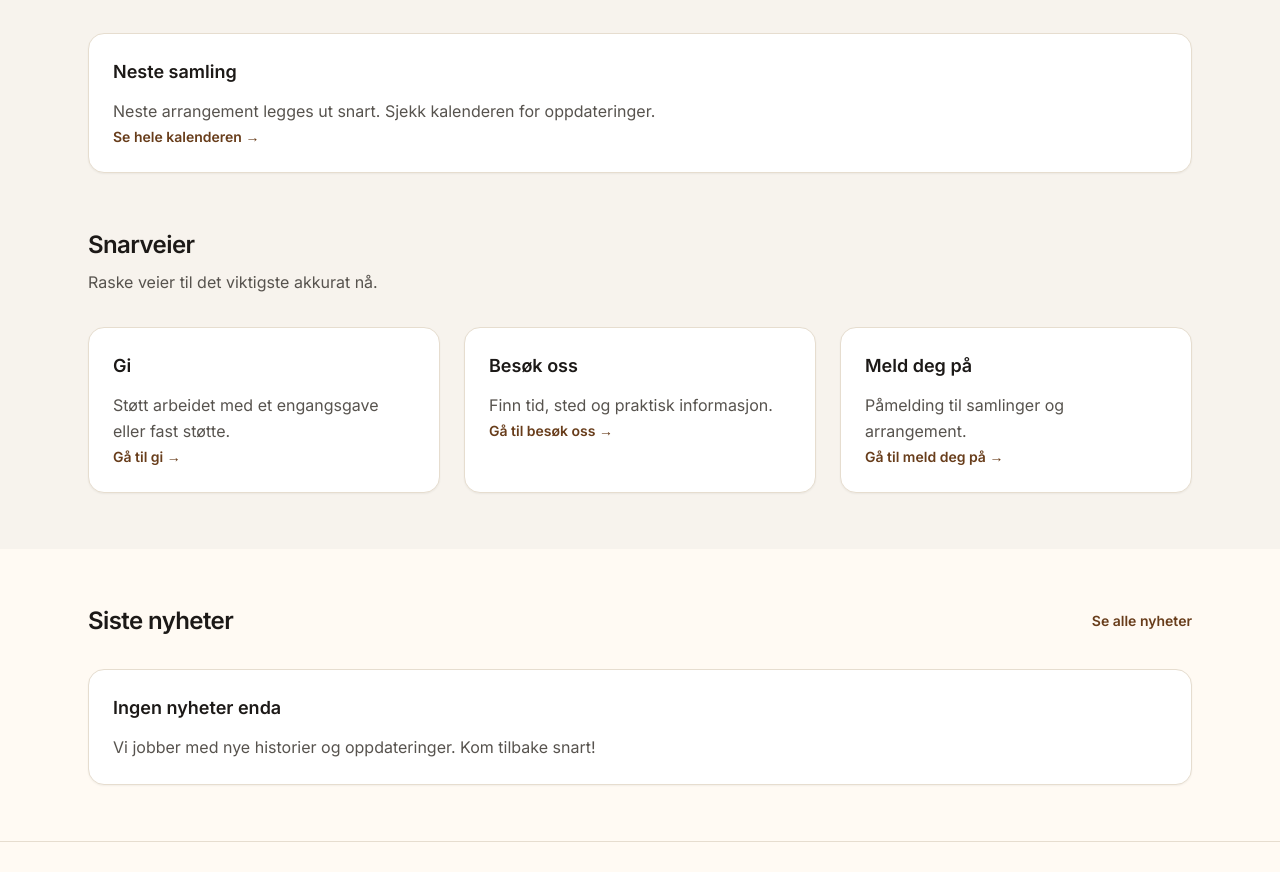
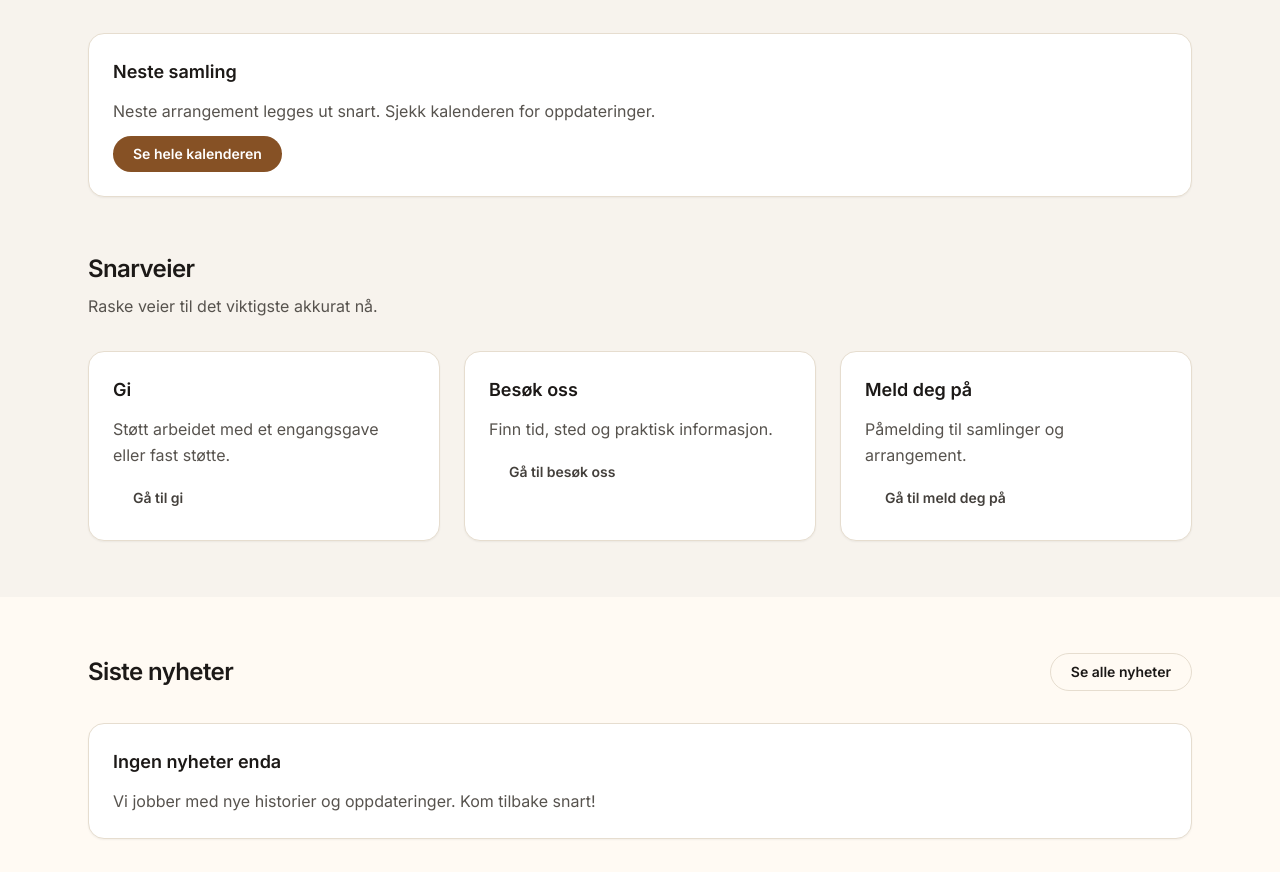
Before and after one commit to basstian-ai/CMS, a Next.js app: page / in a window 1280 px wide. Shown: the part 610-1482 px from the top of the page. Built offline with nearby package versions, Linux system fonts and the light colour scheme; no server answers; the database is empty; grey boxes are pictures that could not be loaded.

Commit message:
Unify public CTA hierarchy with shared button variants

```diff
--- a/app/(public)/kalender/page.tsx
+++ b/app/(public)/kalender/page.tsx
@@ -2,6 +2,7 @@ import type { Metadata } from "next";
 import { cookies } from "next/headers";
 import Link from "next/link";
 
+import { buttonVariants } from "@/components/ui/button";
 import { Card } from "@/components/ui/card";
 import { BodyText, Heading } from "@/components/ui/typography";
 import { getUpcomingEvents, normalizeLocale, resolveLocalizedField } from "@/lib/data";
@@ -85,8 +86,8 @@ export default async function CalendarPage({ searchParams }: CalendarPageProps)
                   ) : null}
                 </div>
                 <BodyText>{description}</BodyText>
-                <Link className="text-sm font-semibold text-brand-700" href={`/kalender/${event.slug}`}>
-                  Les mer →
+                <Link className={buttonVariants("ghost")} href={`/kalender/${event.slug}`}>
+                  Les mer
                 </Link>
               </Card>
             );
--- a/app/(public)/nyheter/page.tsx
+++ b/app/(public)/nyheter/page.tsx
@@ -2,6 +2,7 @@ import type { Metadata } from "next";
 import { cookies } from "next/headers";
 import Link from "next/link";
 
+import { buttonVariants } from "@/components/ui/button";
 import { Card } from "@/components/ui/card";
 import { BodyText, Heading } from "@/components/ui/typography";
 import { getPublishedPosts, normalizeLocale, resolveLocalizedField } from "@/lib/data";
@@ -64,8 +65,8 @@ export default async function NewsPage({ searchParams }: NewsPageProps) {
                   <h2 className="text-lg font-semibold text-stone-900">{title}</h2>
                   <BodyText>{excerpt}</BodyText>
                 </div>
-                <Link className="text-sm font-semibold text-brand-700" href={`/nyheter/${post.slug}`}>
-                  Les mer →
+                <Link className={buttonVariants("ghost")} href={`/nyheter/${post.slug}`}>
+                  Les mer
                 </Link>
               </Card>
             );
--- a/app/(public)/page.tsx
+++ b/app/(public)/page.tsx
@@ -3,6 +3,7 @@ import type { Route } from "next";
 import { cookies } from "next/headers";
 import Link from "next/link";
 
+import { buttonVariants } from "@/components/ui/button";
 import { Card } from "@/components/ui/card";
 import { BodyText, Heading, Subheading } from "@/components/ui/typography";
 import {
@@ -21,14 +22,6 @@ const quickLinks: Array<{ title: string; description: string; href: Route }> = [
 ];
 
 const fallbackLocale = "no";
-
-const buttonBaseClasses =
-  "inline-flex items-center justify-center rounded-full px-5 py-2 text-sm font-semibold transition";
-const buttonVariants = {
-  primary: "bg-brand-600 text-white hover:bg-brand-700",
-  secondary: "bg-[#fffaf3] text-stone-900 border border-[#e6ddcf] hover:bg-[#f2e9dc]",
-  ghost: "text-stone-700 hover:bg-[#efe5d8]",
-};
 
 const formatEventDate = (date: string) =>
   new Intl.DateTimeFormat("nb-NO", {
@@ -74,13 +67,13 @@ export default async function HomePage({ searchParams }: HomePageProps) {
             </BodyText>
             <div className="flex flex-wrap gap-3">
               <Link
-                className={`${buttonBaseClasses} ${buttonVariants.primary}`}
+                className={buttonVariants("primary")}
                 href="/kalender"
               >
                 Se kalender
               </Link>
               <Link
-                className={`${buttonBaseClasses} ${buttonVariants.secondary}`}
+                className={buttonVariants("secondary")}
                 href="/kontakt"
               >
                 Bli med i fellesskapet
@@ -96,7 +89,7 @@ export default async function HomePage({ searchParams }: HomePageProps) {
               <Subheading>{nextEventTitle}</Subheading>
               <BodyText>{nextEventDate ? `${nextEventDate} · ${nextEventLocation}` : "Ingen publiserte arrangementer enda."}</BodyText>
               <Link
-                className={`${buttonBaseClasses} ${buttonVariants.ghost}`}
+                className={buttonVariants("ghost")}
                 href="/kalender"
               >
                 Se kalender
@@ -118,8 +111,8 @@ export default async function HomePage({ searchParams }: HomePageProps) {
               ? `${nextEventDate} · ${nextEventLocation}`
               : "Neste arrangement legges ut snart. Sjekk kalenderen for oppdateringer."}
           </BodyText>
-          <Link className="text-sm font-semibold text-brand-700" href="/kalender">
-            Se hele kalenderen →
+          <Link className={buttonVariants("primary")} href="/kalender">
+            Se hele kalenderen
           </Link>
         </Card>
       </section>
@@ -135,8 +128,8 @@ export default async function HomePage({ searchParams }: HomePageProps) {
               <h3 className="text-lg font-semibold text-stone-900">{link.title}</h3>
               <BodyText>{link.description}</BodyText>
 
-              <Link className="text-sm font-semibold text-brand-700" href={link.href}>
-                Gå til {link.title.toLowerCase()} →
+              <Link className={buttonVariants("ghost")} href={link.href}>
+                Gå til {link.title.toLowerCase()}
               </Link>
 
             </Card>
@@ -148,7 +141,7 @@ export default async function HomePage({ searchParams }: HomePageProps) {
         <div className="container-layout space-y-8 py-14">
           <div className="flex items-center justify-between">
             <Subheading>Siste nyheter</Subheading>
-            <Link className="text-sm font-semibold text-brand-700" href="/nyheter">
+            <Link className={buttonVariants("secondary")} href="/nyheter">
               Se alle nyheter
             </Link>
 
@@ -170,7 +163,7 @@ export default async function HomePage({ searchParams }: HomePageProps) {
                     <h3 className="text-lg font-semibold text-stone-900">{title}</h3>
                     <BodyText>{excerpt}</BodyText>
                     <Link
-                      className={`${buttonBaseClasses} ${buttonVariants.ghost}`}
+                      className={buttonVariants("ghost")}
                       href={`/nyheter/${post.slug}`}
                     >
                       Les mer
--- a/app/(public)/podcast/[slug]/page.tsx
+++ b/app/(public)/podcast/[slug]/page.tsx
@@ -1,6 +1,7 @@
 import type { Metadata } from "next";
 import { notFound } from "next/navigation";
 
+import { buttonVariants } from "@/components/ui/button";
 import { BodyText, Heading } from "@/components/ui/typography";
 import { getSermonBySlug } from "@/lib/data";
 import { createSupabaseServerClient } from "@/lib/supabase/server";
@@ -86,7 +87,7 @@ export default async function PodcastDetailPage({ params }: PodcastDetailPagePro
             {sermon.external_spotify_url ? (
               <a
                 href={sermon.external_spotify_url}
-                className="rounded-full border border-[#e6ddcf] px-4 py-2 text-stone-700 transition hover:border-[#d6c8b5]"
+                className={buttonVariants("primary")}
                 target="_blank"
                 rel="noreferrer"
               >
@@ -96,7 +97,9 @@ export default async function PodcastDetailPage({ params }: PodcastDetailPagePro
             {sermon.external_apple_url ? (
               <a
                 href={sermon.external_apple_url}
-                className="rounded-full border border-[#e6ddcf] px-4 py-2 text-stone-700 transition hover:border-[#d6c8b5]"
+                className={buttonVariants(
+                  sermon.external_spotify_url ? "secondary" : "primary"
+                )}
                 target="_blank"
                 rel="noreferrer"
               >
--- a/app/(public)/podcast/page.tsx
+++ b/app/(public)/podcast/page.tsx
@@ -1,6 +1,7 @@
 import type { Metadata } from "next";
 import Link from "next/link";
 
+import { buttonVariants } from "@/components/ui/button";
 import { Card } from "@/components/ui/card";
 import { BodyText, Heading } from "@/components/ui/typography";
 import { getLatestSermons } from "@/lib/data";
@@ -55,10 +56,10 @@ export default async function PodcastPage() {
                   </div>
                 </div>
                 <Link
-                  className="text-sm font-semibold text-brand-700"
+                  className={buttonVariants("ghost")}
                   href={`/podcast/${sermon.slug}`}
                 >
-                  Åpne episode →
+                  Åpne episode
                 </Link>
               </Card>
             );
--- a/components/ui/button.tsx
+++ b/components/ui/button.tsx
@@ -6,11 +6,18 @@ type ButtonProps = ButtonHTMLAttributes<HTMLButtonElement> & {
   variant?: "primary" | "secondary" | "ghost";
 };
 
+const buttonBaseClasses =
+  "inline-flex items-center justify-center rounded-full px-5 py-2 text-sm font-semibold transition";
+
 const variants: Record<NonNullable<ButtonProps["variant"]>, string> = {
   primary: "bg-brand-600 text-white hover:bg-brand-700",
   secondary: "bg-[#fffaf3] text-stone-900 border border-[#e6ddcf] hover:bg-[#f2e9dc]",
   ghost: "text-stone-700 hover:bg-[#efe5d8]",
 };
+
+export function buttonVariants(variant: NonNullable<ButtonProps["variant"]> = "primary") {
+  return cn(buttonBaseClasses, variants[variant]);
+}
 
 export function Button({
   className,
@@ -21,11 +28,7 @@ export function Button({
   return (
     <button
       type={type}
-      className={cn(
-        "inline-flex items-center justify-center rounded-full px-5 py-2 text-sm font-semibold transition",
-        variants[variant],
-        className
-      )}
+      className={cn(buttonVariants(variant), className)}
       {...props}
     />
   );
```
